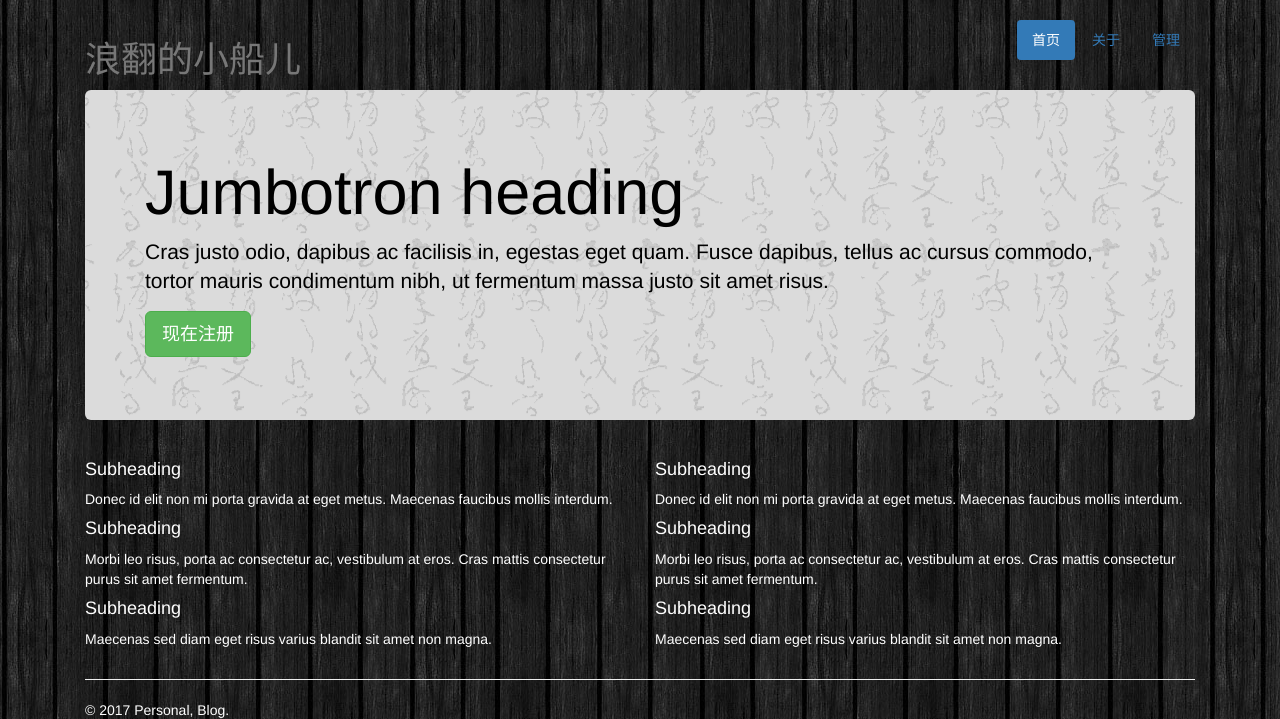
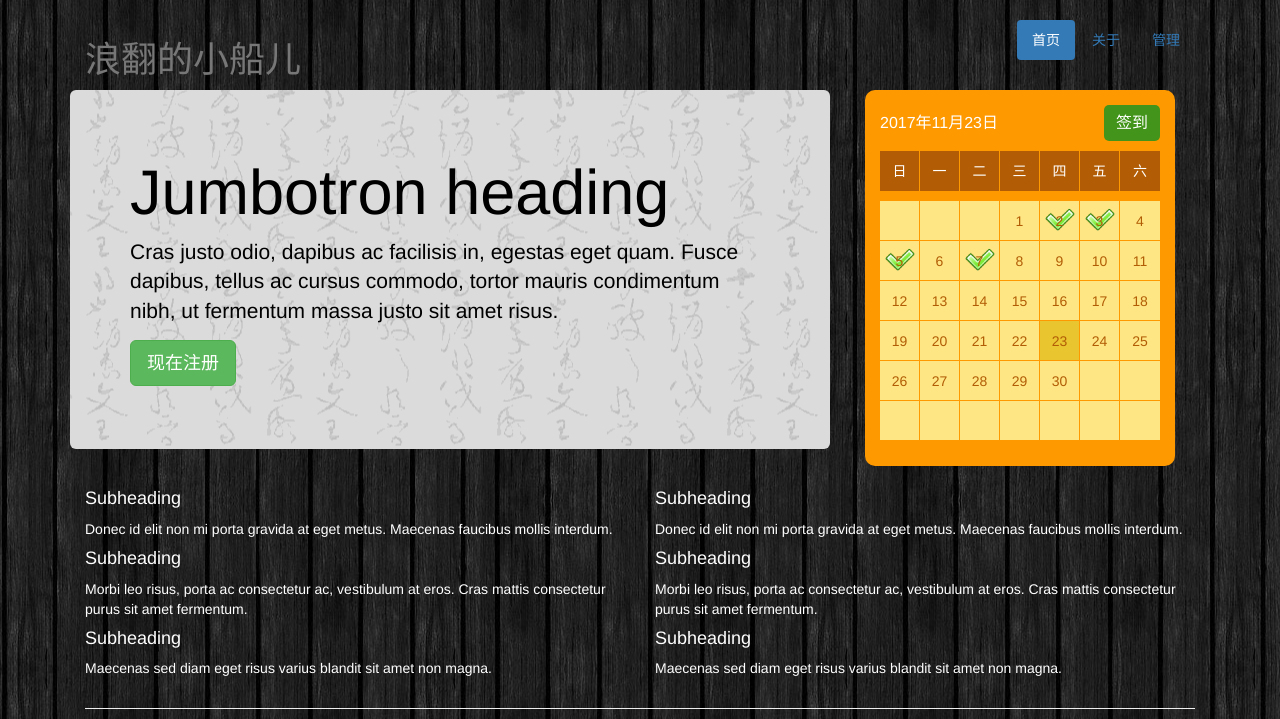
Before and after one commit to shanzeichen/blogsite, a Django app: a page that uses testApp/templates/testApp/index.html in a window 1280 px wide. Shown: the top 719 px of the page. Run offline with Django 3.2, Linux system fonts and the light colour scheme; some libraries are stand-ins or nearby versions.

Commit message:
添加了一个日历签到的插件

```diff
--- /dev/null
+++ b/testApp/static/testApp/css/checkin.css
@@ -0,0 +1,25 @@
+ul,li{list-style:none;-webkit-padding-start: 0px;}
+.checkin{margin: auto auto auto auto; }
+.clear {clear:both; height:0; overflow:hidden; display:block; line-height:0}
+.clearfix:after {clear:both;font-size:0; height:0; display:block; visibility:hidden; content:" "; line-height:0}
+.clearfix {zoom:1}/* for IE6 IE7 */
+.title{height: 36px;line-height: 36px;font-size: 16px;margin-bottom: 10px;}
+.title p{float: left;width: 80%;height: 36px;line-height: 36px;font-size: 16px;}
+.title a{display: inline-block;width: 20%;height: 36px;line-height: 36px;text-align: center;background: #42941a;border-radius: 5px;color: #fff;text-decoration: none;font-size: 16px;}
+.checkin li{background: #fee684; float: left;padding: 10px;text-align: center;}
+
+li.able-qiandao{background: #e9c530; }
+li.checked{background:#fee684 url("../images/apply.png") no-repeat center;}
+.mask{ width: 100%;height: 100%;position: absolute;top: 0;left: 0; background-color: rgba(0,0,0,0.55);visibility: hidden;transition: all 0.25s ease}
+.modal{background:#fff;width: 450px;height: 400px;border-radius: 10px;position: absolute;margin-top: -200px;margin-left:-225px;left: 50%;top: 50%;border:5px solid #42941a;box-sizing:border-box;overflow: hidden;transform: translateY(-200%);transition: all 0.25s ease}
+a.closeBtn{display: block;position: absolute;right: 10px;top: 5px;font-family: 'simsun';font-size: 18px;text-decoration: none;font-weight: bolder;color: #333}
+.title_h1{text-align: center;font-size: 40px;font-weight: normal;padding-top: 80px;display: block;width: 100%}
+.title_h1 span{display: inline-block;width: 40px;height: 40px;border-radius: 100%;background: #42941a;color: #fff;position: relative;float: left;margin-left: 30%;margin-top: 7px;}
+.title_h1 span::before{width: 10px;height: 2px;background: #fff;position: absolute;left: 8px;top: 23px;display: block;line-height: 0;font-size: 0;content: ""; transform: rotate(52deg);}
+.title_h1 span::after{width: 24px;height: 2px;background: #fff;position: absolute;left: 12px;top: 20px;display: block;line-height: 0;font-size: 0;content: "";transform: rotate(-45deg);}
+.title_h1 em{display: inline-block;font-size: 30px;float: left;margin-left: 10px;}
+.title_h1 i{display: inline-block;font-size: 16px;float: left;margin: 14px 0 0 10px;}
+.title_h2{text-align: center;font-size: 16px;display: block;padding-top: 20px;}
+.title_h2 span{font-size: 36px;color: #b25d06;}
+.trf{visibility: visible;}
+.trf .modal{transform: translateY(0);}
--- a/testApp/templates/testApp/index.html
+++ b/testApp/templates/testApp/index.html
@@ -5,14 +5,30 @@
 
 {% block stylesheet %}
     <link type="text/css" rel="stylesheet" href="{% static 'testApp/css/style.css' %}"/>
+    <link type="text/css" rel="stylesheet" href="{% static 'testApp/css/checkin.css' %}"/>
 {% endblock %}
 
 {% block content %}
-    <div class="jumbotron">
-        <h1>Jumbotron heading</h1>
-        <p class="lead">Cras justo odio, dapibus ac facilisis in, egestas eget quam. Fusce dapibus, tellus ac cursus commodo, tortor mauris condimentum nibh, ut fermentum massa justo sit amet risus.</p>
-        <p><a class="btn btn-lg btn-success" href="#" role="button">现在注册</a></p>
+
+
+    <div class="row">
+        <div class="jumbotron col-lg-8">
+            <h1>Jumbotron heading</h1>
+            <p class="lead">Cras justo odio, dapibus ac facilisis in, egestas eget quam. Fusce dapibus, tellus ac cursus commodo, tortor mauris condimentum nibh, ut fermentum massa justo sit amet risus.</p>
+            <p><a class="btn btn-lg btn-success" href="#" role="button">现在注册</a></p>
+        </div>
+        <div class="col-lg-4">
+            <div class="mask">
+                <div class="modal">
+                    <a href="#" class="closeBtn">×</a>
+                    <h1 class="title_h1 clearfix"><span></span><em>已签到</em> <i>您已签到2天</i></h1>
+                    <h2 class="title_h2">您获得现金<span>0.88元</span></h2>
+                </div>
+            </div>
+            <div class="checkin"></div>
+        </div>
     </div>
+
 
     <div class="row marketing">
         <div class="col-lg-6">
@@ -42,4 +58,130 @@
     <footer class="footer">
         <p>&copy; 2017 Personal, Blog.</p>
     </footer>
+
+    <script>
+	;
+	(function($) {
+		var Checkin = function(ele, options) {
+			this.ele = ele;
+			this.opt = options;
+			this.defaults = {
+				width: 310,
+				height: 'auto',
+				background: '#f90',
+				radius: 10,
+				color: '#fff',
+				padding: 15,
+				dateArray: [1, 2, 4, 6], // 假设已签到的天数+1
+			};
+			this.obj = $.extend({}, this.defaults, this.opt);
+		}
+		Checkin.prototype.init = function() {
+			var _self = this.ele,
+				html = '',
+				myDate = new Date(),
+				year = myDate.getFullYear(),
+				month = myDate.getMonth(),
+				day = myDate.getDate(),
+				weekText = ['日', '一', '二', '三', '四', '五', '六'];
+			_self.css({
+				width: this.obj.width + 'px',
+				height: this.obj.height,
+				background: this.obj.background,
+				borderRadius: this.obj.radius,
+				color: this.obj.color,
+				padding: this.obj.padding
+			}).append("<div class='title'><p>" + year + '年' + (month + 1) + '月' + day + '日' + "</p><a class=\'checkBtn\' href=\"javascript:;\">签到</a></div>");
+			$("<ul class='week clearfix'></ul><ul class='calendarList clearfix'></ul>").appendTo(_self);
+			for (var i = 0; i < 7; i++) {
+				_self.find(".week").append("<li>" + weekText[i] + "</li>")
+			};
+			for (var i = 0; i < 42; i++) {
+				html += "<li></li>"
+			};
+			_self.find(".calendarList").append(html);
+			var $li = _self.find(".calendarList").find("li");
+			_self.find(".week li").css({
+				width: (_self.width() / 7) + 'px',
+				height: 40 + 'px',
+				borderRight: '1px solid #f90',
+				boxSizing: 'border-box',
+				background: '#b25d06'
+			});
+			$li.css({
+				width: (_self.width() / 7) + 'px',
+				height: 40 + 'px',
+				borderRight: '1px solid #f90',
+				borderBottom: '1px solid #f90',
+				boxSizing: 'border-box',
+				color: "#b25d06"
+			});
+			_self.find(".calendarList").find("li:nth-child(7n)").css('borderRight', 'none');
+			_self.find(".week li:nth-child(7n)").css('borderRight', 'none');
+			var monthFirst = new Date(year, month, 1).getDay();
+			var d = new Date(year, (month + 1), 0)
+			var totalDay = d.getDate(); //获取当前月的天数
+			for (var i = 0; i < totalDay; i++) {
+				$li.eq(i + monthFirst).html(i + 1);
+				$li.eq(i + monthFirst).addClass('data' + (i + 1))
+				if (isArray(this.obj.dateArray)) {
+					for (var j = 0; j < this.obj.dateArray.length; j++) {
+						if (i == this.obj.dateArray[j]) {
+							// 假设已经签到的
+							$li.eq(i + monthFirst).addClass('checked');
+						}
+					}
+				}
+			}
+			//$li.eq(monthFirst+day-1).css('background','#f7ca8e')
+			_self.find($(".data" + day)).addClass('able-qiandao');
+		}
+		var isChecked = false;
+		Checkin.prototype.events = function() {
+			var _self = this.ele;
+			var $li = _self.find(".calendarList").find("li");
+			$li.on('click', function(event) {
+				event.preventDefault();
+				/* Act on the event */
+				if ($(this).hasClass('able-qiandao')) {
+					$(this).addClass('checked');
+					modal(_self);
+					isChecked = true;
+				}
+			});
+			var checkBtn = _self.find(".checkBtn");
+			checkBtn.click(function(event) {
+				modal(_self);
+				_self.find('.able-qiandao').addClass('checked');
+				isChecked = true;
+			});
+		}
+		var modal = function(e) {
+			var mask = e.parents().find(".mask");
+			var close = e.parents().find(".closeBtn");
+			if (mask && !isChecked) {
+				mask.addClass('trf');
+			} else {
+				return
+			};
+			close.click(function(event) {
+				event.preventDefault();
+				mask.removeClass('trf')
+			});
+			e.parents().find('.checkBtn').text("已签到");
+		}
+		$.fn.Checkin = function(options) {
+			var checkin = new Checkin(this, options);
+			var obj = [checkin.init(), checkin.events()]
+			return obj
+		}
+		var isArray = function(arg) {
+			return Object.prototype.toString.call(arg) === '[object Array]';
+		};
+	})(jQuery);
+	// 插件调用
+	$(".checkin").Checkin();
+	// 元素居中显示，与插件无关，根本自己需要修改；
+	//$(".checkin").css('marginTop',parseInt(($(window).innerHeight()-$(".checkin").outerHeight())/2)+'px');
+	</script>
 {% endblock %}
```
Also changed, not shown: testApp/static/testApp/images/apply.png (added).
